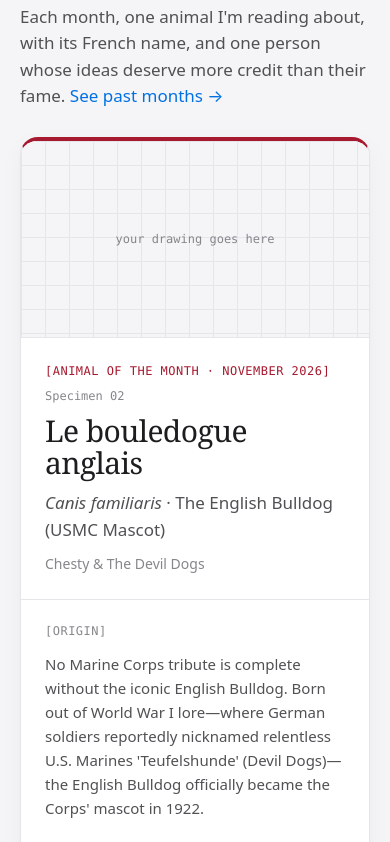
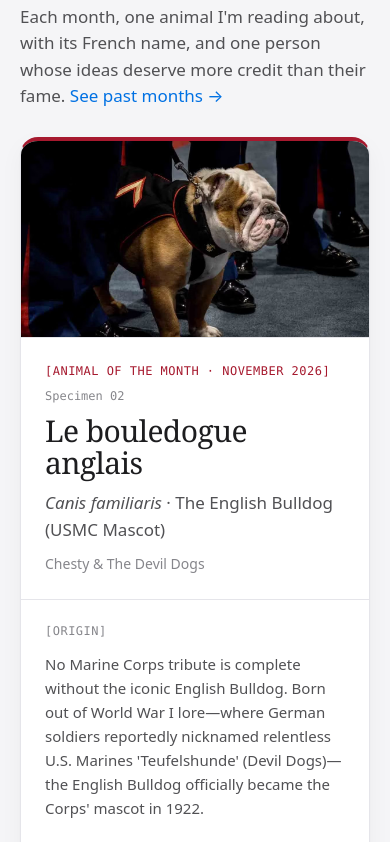
Before and after one commit to GubbGub/GubbGub.github.io, a plain HTML site: page index.html in a window 390 px wide. Shown: the part 3680-4522 px from the top of the page. Drawn offline with Linux system fonts and the light colour scheme.

Commit message:
Add photos for November: Chesty and General Gray
Portrait cards can now show a photo (two columns on desktop, photo on top on phones).
Field-notes art can be a real photo instead of pixel art, with a crop focus point.
Photo credits added to sources. style.css cache-bust bumped.

```diff
--- a/archive.html
+++ b/archive.html
@@ -20,7 +20,7 @@
   <link rel="apple-touch-icon" href="apple-touch-icon.png">
 
   <!-- LEARN: the styles now live in their own file so every page can share them. -->
-  <link rel="stylesheet" href="style.css?v=2026-11-21a">
+  <link rel="stylesheet" href="style.css?v=2026-11-21b">
   <!-- LEARN: this tiny script runs BEFORE the page draws. It reads the visitor's saved choice
        and applies it right away, so the page never flashes the wrong colors on load.
        If they never chose, it follows their device setting. -->
--- a/index.html
+++ b/index.html
@@ -27,7 +27,7 @@
   <link rel="apple-touch-icon" href="apple-touch-icon.png">
 
   <!-- LEARN: the styles now live in their own file so every page can share them. -->
-  <link rel="stylesheet" href="style.css?v=2026-11-21a">
+  <link rel="stylesheet" href="style.css?v=2026-11-21b">
   <!-- LEARN: this tiny script runs BEFORE the page draws. It reads the visitor's saved choice
        and applies it right away, so the page never flashes the wrong colors on load.
        If they never chose, it follows their device setting. -->
--- a/monthly-data.js
+++ b/monthly-data.js
@@ -19,6 +19,9 @@
     kicker  replaces the small label ("Field notes" / "Portrait")
     notes   replaces the fixed headings with your own (see November for the shape)
     word    the homepage's "Mot de la semaine"
+    photo   true for a real photo (pixel art is drawn crisp; photos are drawn smooth)
+    imageFocus  which part of a cropped photo stays in view, like "70% 40%"
+    person.image  adds a photo beside the Portrait
 
   accent: the month's color, taken from the animal. "light" is used on the light theme,
   "dark" on the dark theme (it needs to be brighter to show up on black).
@@ -37,8 +40,10 @@ window.MONTHLY = [
       english: "The English Bulldog (USMC Mascot)",
       scientific: "Canis familiaris",
       status: "Chesty & The Devil Dogs",
-      image: "images/bulldog.png",
+      image: "images/bulldog.jpg",
       imageAlt: "An English Bulldog in a Marine Corps dress blue mascot coat.",
+      photo: true,              // a real photo, not pixel art (keeps it smooth instead of pixelated)
+      imageFocus: "72% 45%",    // which part of the photo stays in view when it's cropped (x% y%)
 
       // LEARN: "notes" swaps the usual Biology / Behavior columns for two columns with
       // their own headings. Each entry is [heading, [paragraphs]].
@@ -71,7 +76,8 @@ window.MONTHLY = [
 
       sources: [
         ["DVIDS, \"The birth of the Marine Corps mascot\"", "https://www.dvidshub.net/news/84547/birth-marine-corps-mascot"],
-        ["MCRD San Diego, \"Bulldog mascots in the Marine Corps\"", "https://www.mcrdsd.marines.mil/About/MCRD-San-Diego-Mascot/"]
+        ["MCRD San Diego, \"Bulldog mascots in the Marine Corps\"", "https://www.mcrdsd.marines.mil/About/MCRD-San-Diego-Mascot/"],
+        ["Photo via Military.com", "https://www.military.com/history/marine-corps-mascot-chesty-xvi-gets-promoted-his-way-outranking-you.html"]
       ]
     },
 
@@ -80,9 +86,9 @@ window.MONTHLY = [
       name: "General Alfred M. \"Al\" Gray Jr.",
       years: "1928–2024",
       role: "29th Commandant of the Marine Corps | \"The Enlisted Marines' Commandant\"",
-      // The Portrait card has no image slot yet; this is saved for when it does.
       image: "images/al-gray.jpg",
       imageAlt: "General Alfred M. Gray Jr. in his camouflage utility uniform.",
+      imageFocus: "54% 35%",
 
       // LEARN: "notes" swaps the four usual Portrait headings for your own. [heading, text].
       notes: [
@@ -94,7 +100,8 @@ window.MONTHLY = [
 
       sources: [
         ["Marines.mil, \"Marines mourn the loss of Corps legend and 29th Commandant, General Alfred Gray\" (2024)", "https://www.marines.mil/News/News-Display/Article/3720707/marines-mourn-the-loss-of-corps-legend-and-29th-commandant-general-alfred-gray/"],
-        ["Marine Corps History Division, \"General Alfred M. Gray Jr.\"", "https://www.usmcu.edu/Research/Marine-Corps-History-Division/People/Whos-Who-in-Marine-Corps-History/Gagnon-Ingram/General-Alfred-M-Gray-Jr/"]
+        ["Marine Corps History Division, \"General Alfred M. Gray Jr.\"", "https://www.usmcu.edu/Research/Marine-Corps-History-Division/People/Whos-Who-in-Marine-Corps-History/Gagnon-Ingram/General-Alfred-M-Gray-Jr/"],
+        ["Photo via USNI News", "https://news.usni.org/2024/03/20/gen-al-gray-beloved-marine-29th-usmc-commandant-dies-at-95"]
       ]
     }
   },
--- a/monthly.js
+++ b/monthly.js
@@ -39,7 +39,8 @@
   function fieldNotes(m) {
     var a = m.animal;
     var art = a.image
-      ? '<img src="' + esc(a.image) + '" alt="' + esc(a.imageAlt) + '">'
+      ? '<img src="' + esc(a.image) + '" alt="' + esc(a.imageAlt) + '"' +
+          (a.photo ? ' class="photo"' : '') + focus(a) + '>'
       : '<div class="figure" role="img" aria-label="Placeholder for the ' + esc(a.english) + ' drawing">your drawing goes here</div>';
 
     return '' +
@@ -77,6 +78,11 @@
     }).join("");
   }
 
+  // LEARN: object-position picks which part of a cropped photo stays visible.
+  function focus(x) {
+    return x.imageFocus ? ' style="object-position:' + esc(x.imageFocus) + '"' : '';
+  }
+
   function note(heading, text) {
     return '<dl class="note"><dt class="tag">' + esc(heading) + '</dt><dd>' + esc(text) + '</dd></dl>';
   }
@@ -89,13 +95,19 @@
       ["Why the name isn't famous", p.unknown],
       ["Where it shows up in my work", p.mine]
     ];
+    // LEARN: with a photo, the card becomes two columns: the text, then a <figure> for the photo.
+    var photo = p.image
+      ? '<figure class="pt-photo"><img src="' + esc(p.image) + '" alt="' + esc(p.imageAlt) + '"' + focus(p) + '></figure>'
+      : '';
     return '' +
-      '<article class="card portrait">' +
+      '<article class="card portrait' + (photo ? ' has-photo' : '') + '">' +
+        (photo ? '<div class="pt-body">' : '') +
         '<span class="tag">' + esc(p.kicker || "Portrait") + ' · ' + esc(m.label) + '</span>' +
         '<h3>' + esc(p.name) + '</h3>' +
         '<p class="pt-meta">' + esc(p.years) + ' · ' + esc(p.role) + '</p>' +
         notes.map(function (n) { return note(n[0], n[1]); }).join("") +
         sources(p.sources) +
+        (photo ? '</div>' + photo : '') +
       '</article>';
   }
 
--- a/style.css
+++ b/style.css
@@ -515,6 +515,13 @@ footer a { color: var(--ink-2); }
 .pt-meta { margin: 0 0 24px; color: var(--ink-3); }
 .portrait .note { max-width: 680px; }
 
+/* LEARN: when a Portrait has a photo, the card turns into a two-column grid:
+   text on the left, a fixed-width photo on the right. minmax(0, 1fr) lets the
+   text column shrink instead of pushing the photo off the card. */
+.portrait.has-photo { display: grid; grid-template-columns: minmax(0, 1fr) 300px; gap: 40px; align-items: start; }
+.pt-photo { margin: 0; }
+.pt-photo img { width: 100%; aspect-ratio: 4 / 5; object-fit: cover; border-radius: 12px; border: 1px solid var(--line); }
+
 /* ================================================================
    PRINCIPLES
    ================================================================ */
@@ -575,6 +582,16 @@ footer a { color: var(--ink-2); }
    .fn-art img { image-rendering: pixelated; }
 
 /* LEARN: on phones the card stacks, so show the art as a full square instead of cropping it to a wide strip. */
+/* LEARN: photos (class="photo") are not pixel art, so they get normal smooth scaling.
+   On phones they show as a wide 16:9 strip, cropped around imageFocus. */
+.fn-art img.photo { image-rendering: auto; }
+@media (max-width: 860px) {
+  .fn-art img.photo { aspect-ratio: 16 / 9; max-width: none; object-fit: cover; }
+  /* On phones the Portrait photo moves above the text as a wide strip. */
+  .portrait.has-photo { grid-template-columns: 1fr; gap: 24px; }
+  .pt-photo { order: -1; }
+  .pt-photo img { aspect-ratio: 16 / 10; }
+}
 @media (max-width: 860px) {
   .fn-art img { aspect-ratio: 1 / 1; width: 100%; max-width: 360px; height: auto; margin: 0 auto; display: block; object-fit: contain; }
 }
```
Also changed, not shown: tariffs.html (+1 -1 lines), images/al-gray.jpg (added), images/bulldog.jpg (added).
